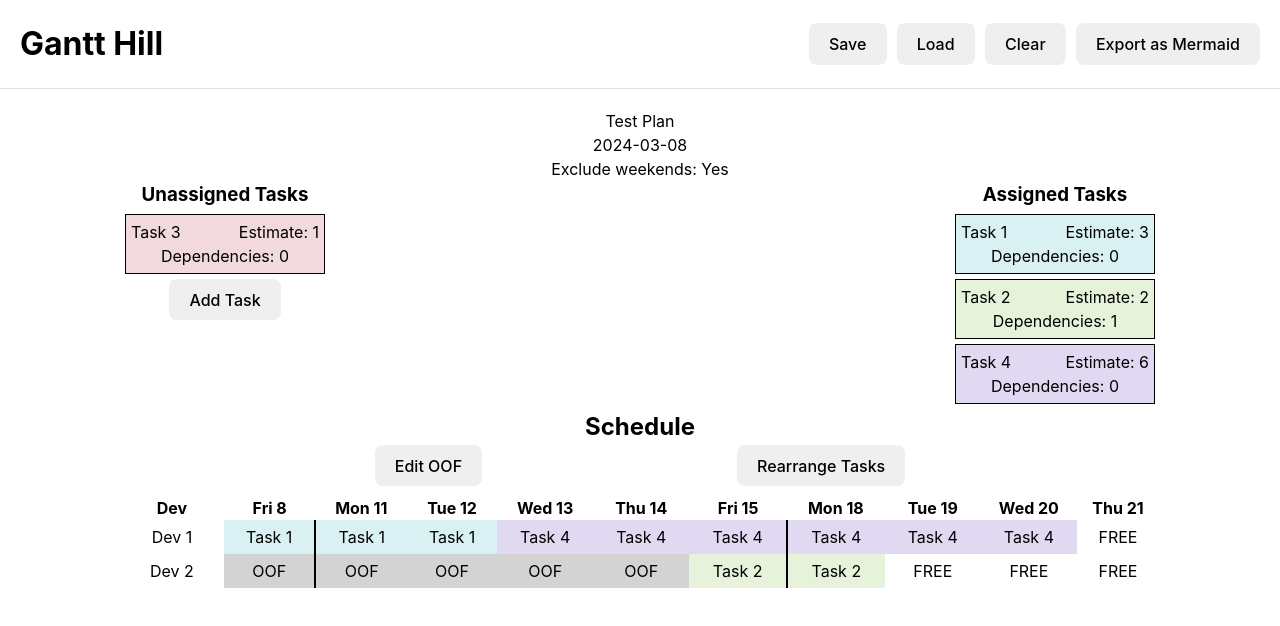
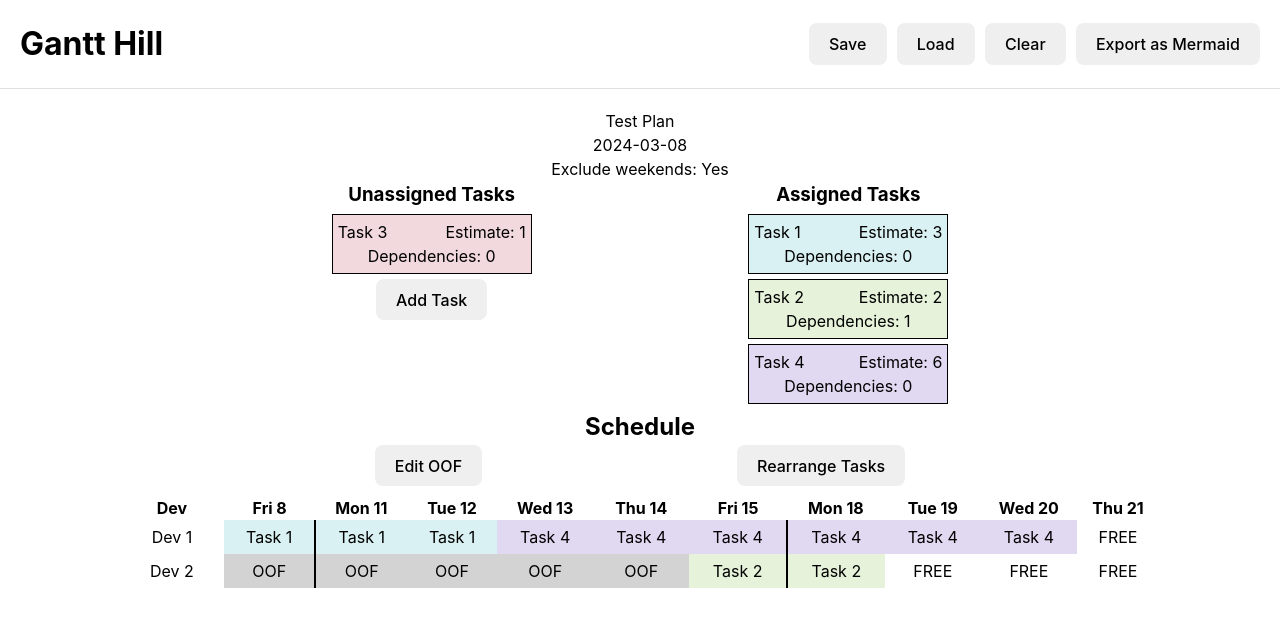
Before and after one commit to butaud/gantt-hill, a React (Vite) app: page / in a window 1280 px wide. Shown: the top 626 px of the page. Built offline with nearby package versions, Linux system fonts and the light colour scheme.

Commit message:
style tweak for task sections

```diff
--- /dev/null
+++ b/src/ui/TaskSection.css
@@ -0,0 +1,11 @@
+.task-section {
+  display: flex;
+  flex-direction: row;
+  justify-content: space-evenly;
+}
+
+@media (max-width: 800px) {
+  .task-section {
+    flex-direction: column;
+  }
+}
--- a/src/ui/TaskSection.tsx
+++ b/src/ui/TaskSection.tsx
@@ -4,6 +4,8 @@ import { useTaskStore } from "../context/TaskStoreContext";
 import { NewTaskNode, TaskNode } from "./TaskNode";
 import { useStateStore } from "../context/StateStoreContext";
 import { TaskRearrangeUnassignedTasks } from "./Rearrange";
+
+import "./TaskSection.css";
 
 export const TaskSection: FC = observer(() => {
   const [isAdding, setIsAdding] = useState(false);
@@ -15,13 +17,7 @@ export const TaskSection: FC = observer(() => {
   const unassignedTasks = tasks.filter((task) => !task.isAssigned);
 
   return (
-    <div
-      style={{
-        display: "flex",
-        flexDirection: "row",
-        justifyContent: "space-between",
-      }}
-    >
+    <div className="task-section">
       <div>
         <h3>Unassigned Tasks</h3>
         {stateStore.isRearrangingTasks ? (
```
